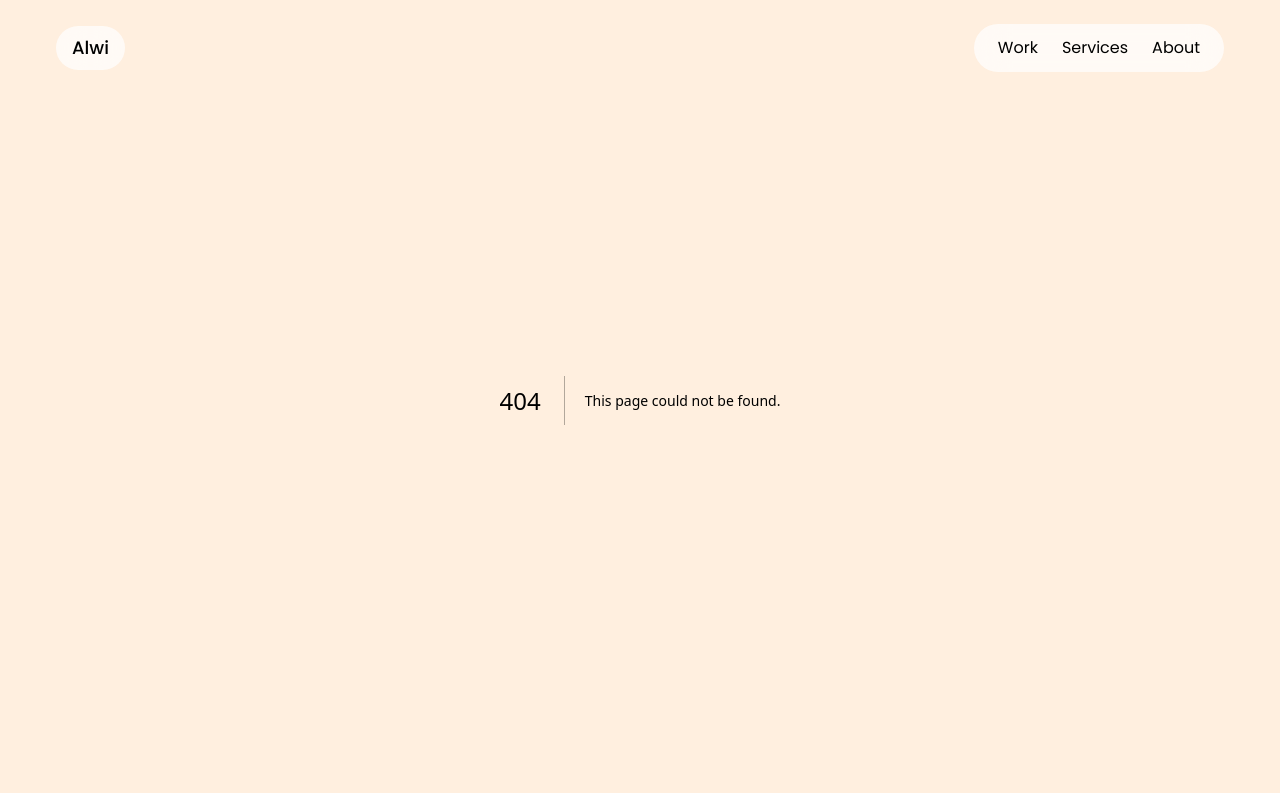
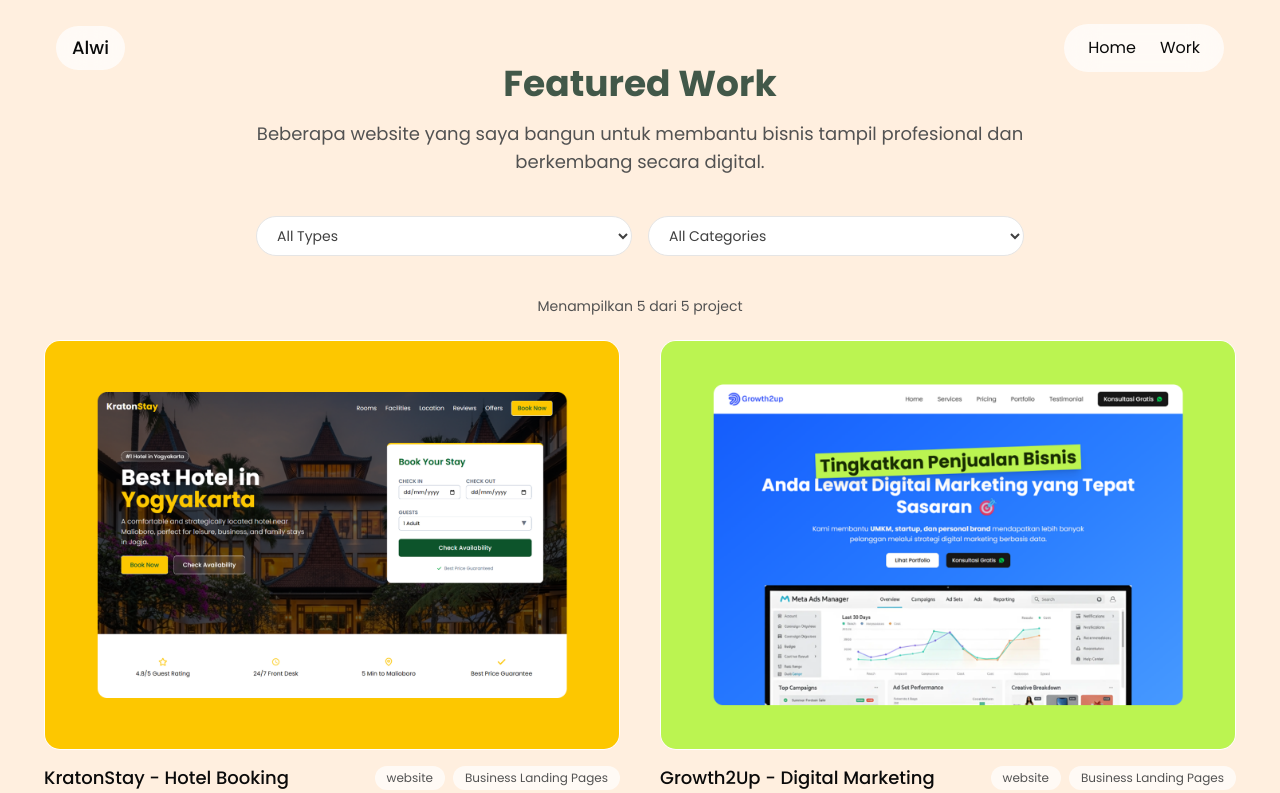
Before and after one commit to Alwisteins/web-portofolio, a Next.js app: page /work in a window 1280 px wide. Before the commit this address had no page. Shown: the top 793 px of the page. Built offline with nearby package versions, Linux system fonts and the light colour scheme.

Commit message:
refactor: add new portfolio; add work page; fix navbar menu

```diff
--- /dev/null
+++ b/src/app/work/page.tsx
@@ -0,0 +1,124 @@
+"use client";
+
+import { useState, useMemo } from "react";
+import Image from "next/image";
+import Link from "next/link";
+import { projects, Project } from "@/data/projects";
+import { motion } from "framer-motion";
+import { fadeUp, container } from "@/animation/fadeup";
+
+export default function Work() {
+  const [typeFilter, setTypeFilter] = useState<string>("all");
+  const [categoryFilter, setCategoryFilter] = useState<string>("all");
+
+  // Gunakan useMemo untuk memastikan filtering selalu fresh
+  const filteredProjects = useMemo(() => {
+    return projects.filter((project) => {
+      const matchType = typeFilter === "all" || project.type === typeFilter;
+      const matchCategory = categoryFilter === "all" || project.category === categoryFilter;
+
+      return matchType && matchCategory;
+    });
+  }, [typeFilter, categoryFilter]);
+
+  const resetFilters = () => {
+    setTypeFilter("all");
+    setCategoryFilter("all");
+  };
+
+  return (
+    <section id="work" className="py-16 px-6 sm:px-10">
+      <motion.div
+        variants={container}
+        initial="hidden"
+        whileInView="show"
+        viewport={{ once: true, margin: "-150px" }}
+        className="flex flex-col items-center text-center gap-4 mb-10">
+        <motion.h2 variants={fadeUp} className="text-[#425849] text-2xl md:text-4xl font-bold">
+          Featured Work
+        </motion.h2>
+        <motion.p variants={fadeUp} className="text-neutral-600 max-w-3xl text-base sm:text-lg">
+          Beberapa website yang saya bangun untuk membantu bisnis tampil profesional dan berkembang
+          secara digital.
+        </motion.p>
+      </motion.div>
+
+      <div className="flex flex-col sm:flex-row justify-center gap-4 mb-10 w-full max-w-3xl mx-auto">
+        <select
+          value={typeFilter}
+          onChange={(e) => setTypeFilter(e.target.value)}
+          className="w-full sm:w-1/2 px-4 py-2 rounded-full border text-sm text-neutral-700 bg-white focus:outline-none focus:ring-2 focus:ring-[#425849]">
+          <option value="all">All Types</option>
+          <option value="website">Website</option>
+          <option value="design">Design</option>
+        </select>
+
+        <select
+          value={categoryFilter}
+          onChange={(e) => setCategoryFilter(e.target.value)}
+          className="w-full sm:w-1/2 px-4 py-2 rounded-full border text-sm text-neutral-700 bg-white focus:outline-none focus:ring-2 focus:ring-[#425849]">
+          <option value="all">All Categories</option>
+          <option value="Business Landing Pages">Business Landing Pages</option>
+          <option value="Business Websites">Business Websites</option>
+          <option value="Web System & Dashboard">Web System & Dashboard</option>
+        </select>
+      </div>
+
+      <div className="flex justify-center items-center gap-4 mb-6">
+        <p className="text-sm text-neutral-600">
+          Menampilkan {filteredProjects.length} dari {projects.length} project
+        </p>
+        {(typeFilter !== "all" || categoryFilter !== "all") && (
+          <button
+            onClick={resetFilters}
+            className="text-sm text-[#425849] underline hover:no-underline">
+            Reset Filter
+          </button>
+        )}
+      </div>
+
+      <motion.div
+        key={`${typeFilter}-${categoryFilter}`}
+        layout
+        variants={container}
+        initial="hidden"
+        whileInView="show"
+        viewport={{ once: true, margin: "-150px" }}
+        className="grid grid-cols-1 md:grid-cols-2 gap-8 justify-items-center">
+        {filteredProjects.length > 0 ? (
+          filteredProjects.map((project) => (
+            <motion.div layout key={project.slug} variants={fadeUp} className="w-full max-w-xl">
+              <Link href={`/work/${project.slug}`} className="space-y-4 group block">
+                <Image
+                  src={project.image}
+                  alt={project.title}
+                  width={600}
+                  height={400}
+                  className="w-full rounded-2xl border border-white object-cover transition-transform group-hover:scale-95"
+                />
+
+                <div className="flex flex-col sm:flex-row sm:items-start sm:justify-between gap-3">
+                  <h3 className="text-lg font-medium leading-snug sm:w-1/2">{project.title}</h3>
+
+                  <div className="flex flex-wrap gap-2 text-xs text-neutral-600">
+                    <span className="px-3 py-1 rounded-full bg-white/70">{project.type}</span>
+                    <span className="px-3 py-1 rounded-full bg-white/70">{project.category}</span>
+                  </div>
+                </div>
+              </Link>
+            </motion.div>
+          ))
+        ) : (
+          <motion.div variants={fadeUp} className="col-span-full text-center py-12">
+            <p className="text-neutral-500 mb-4">Tidak ada project yang sesuai dengan filter.</p>
+            <button
+              onClick={resetFilters}
+              className="px-6 py-2 bg-[#425849] text-white rounded-full hover:bg-[#364539] transition-colors">
+              Reset Filter
+            </button>
+          </motion.div>
+        )}
+      </motion.div>
+    </section>
+  );
+}
--- a/src/components/Navbar.tsx
+++ b/src/components/Navbar.tsx
@@ -49,9 +49,8 @@
   const [isMenuOpen, setIsMenuOpen] = useState(false);
 
   const NavLink = [
-    { url: "#work", name: "Work" },
-    { url: "#services", name: "Services" },
-    { url: "#about", name: "About" },
+    { url: "/", name: "Home" },
+    { url: "/work", name: "Work" },
   ];
 
   return (
--- a/src/data/projects.ts
+++ b/src/data/projects.ts
@@ -1,7 +1,8 @@
 export type Project = {
   title: string;
   slug: string;
-  category: "website" | "design";
+  type: "website" | "design";
+  category: "Business Landing Pages" | "Business Websites" | "Web System & Dashboard";
   businessType: string;
   image: string;
   description: string;
@@ -12,7 +13,8 @@
   {
     title: "KratonStay - Hotel Booking Website",
     slug: "kratonstay-hotel-booking",
-    category: "website",
+    type: "website",
+    category: "Business Landing Pages",
     businessType: "Hotel Business",
     image: "/projects/kratonstay.png",
     description:
@@ -22,7 +24,8 @@
   {
     title: "Growth2Up - Digital Marketing Landing Page",
     slug: "growth2up-digital-marketing",
-    category: "website",
+    type: "website",
+    category: "Business Landing Pages",
     businessType: "Service Business",
     image: "/projects/growth2up.png",
     description:
@@ -32,7 +35,8 @@
   {
     title: "DevGrow Labs - Software House Company Website",
     slug: "devgrow-labs-company-website",
-    category: "website",
+    type: "website",
+    category: "Business Websites",
     businessType: "Service Business",
     image: "/projects/devgrow-labs.png",
     description:
@@ -40,9 +44,20 @@
     demoLink: "https://devgrow-labs.vercel.app",
   },
   {
+    title: "Prime Dental - Dental Clinic Landing Page",
+    slug: "prime-dental-clinic",
+    type: "website",
+    category: "Business Landing Pages",
+    businessType: "Clinic Business",
+    image: "/projects/prime-dental.png",
+    description: "",
+    demoLink: "https://prime-dental.vercel.app/",
+  },
+  {
     title: "UmrahEase - Umrah Travel Agency Website",
     slug: "umrahease-travel-agency",
-    category: "design",
+    type: "design",
+    category: "Business Landing Pages",
     businessType: "Travel Agency Business",
     image: "/projects/umrahease.png",
     description:
--- a/src/section/work.tsx
+++ b/src/section/work.tsx
@@ -5,6 +5,8 @@
 import { projects } from "@/data/projects";
 import { motion } from "framer-motion";
 import { fadeUp, container } from "@/animation/fadeup";
+import { Button } from "@/components/ui/button";
+import { FaBriefcase } from "react-icons/fa";
 
 export default function Work() {
   return (
@@ -37,7 +39,7 @@
         whileInView="show"
         viewport={{ once: true, margin: "-150px" }}
         className={`grid grid-cols-1 md:grid-cols-2 gap-8 justify-items-center`}>
-        {projects.map((project) => (
+        {projects.slice(0, 4).map((project) => (
           <motion.div key={project.slug} variants={fadeUp} className="w-full max-w-xl">
             <Link href={`/work/${project.slug}`} className="space-y-4 cursor-pointer group block">
               <Image
@@ -47,10 +49,8 @@
                 height={500}
                 className="group-hover:scale-95 transition-transform w-full rounded-2xl border border-white object-cover"
               />
-
               <div className="flex flex-col sm:flex-row sm:items-start sm:justify-between gap-3">
                 <h3 className="text-lg font-medium leading-snug sm:w-1/2">{project.title}</h3>
-
                 <div className="flex flex-wrap gap-2 text-xs text-neutral-600">
                   <span className="px-3 py-1 rounded-full bg-white/70">{project.category}</span>
                   <span className="px-3 py-1 rounded-full bg-white/70">{project.businessType}</span>
@@ -60,6 +60,19 @@
           </motion.div>
         ))}
       </motion.div>
+      <motion.div
+        variants={fadeUp}
+        className={`mt-6 flex flex-col md:flex-row justify-center gap-4 md:gap-6 w-full`}>
+        <Button
+          asChild
+          variant="secondary"
+          size="lg"
+          className="py-6 w-full sm:w-auto hover:shadow-xl border-4 rounded-full">
+          <Link href="/work" className="flex items-center gap-2">
+            Lihat project lainnya <FaBriefcase />
+          </Link>
+        </Button>
+      </motion.div>
     </section>
   );
 }
```
Also changed, not shown: public/projects/prime-dental.png (added).
